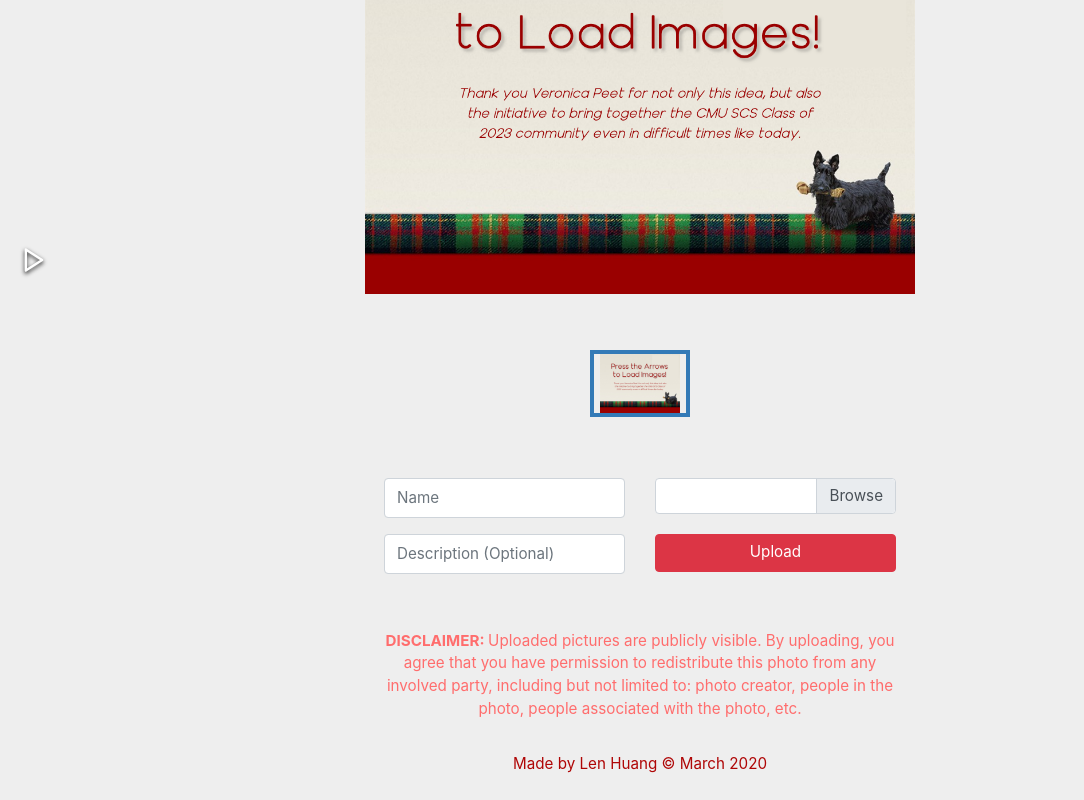
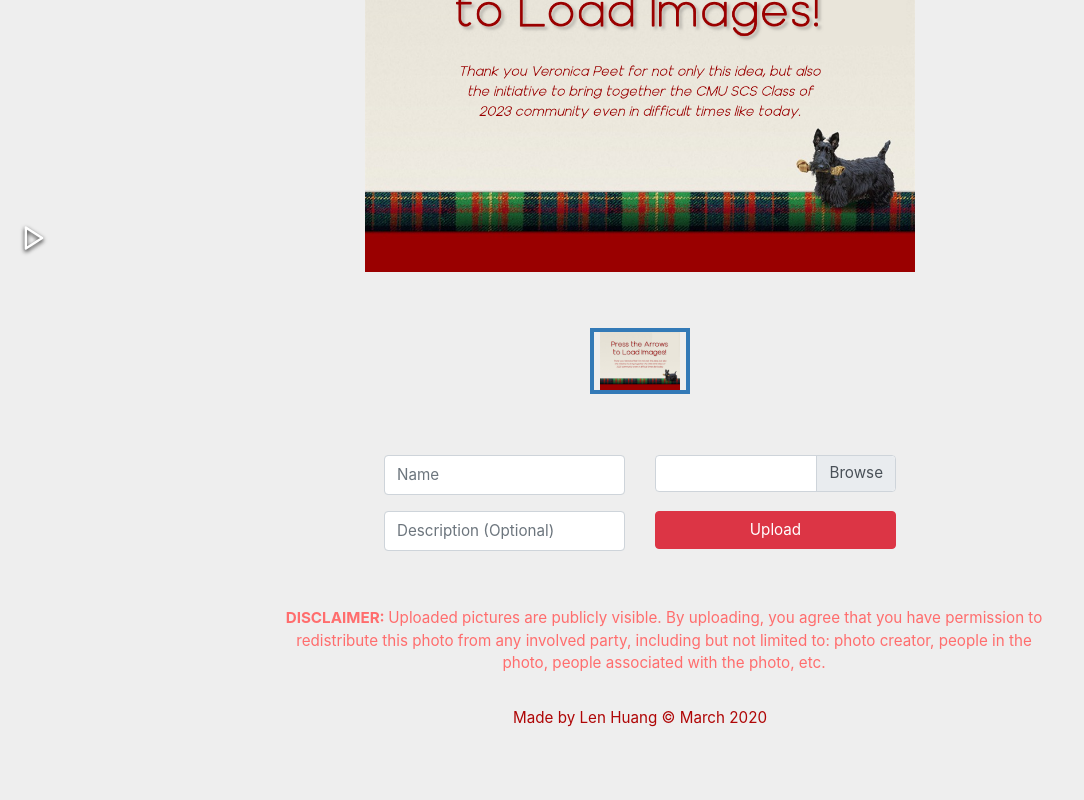
Before and after one commit to lenghuang/cmu-imageshare, a React (Create React App) app in the folder images/: page / in a window 1280 px wide. Shown: the part 358-1158 px from the top of the page, without its empty margins (0-1084 px from the left). After the commit the page ends 1112 px from the top, so only its background shows below. Built offline with nearby package versions, Linux system fonts and the light colour scheme; no server answers; the database is empty.

Commit message:
Style fixes

```diff
--- a/images/src/App.css
+++ b/images/src/App.css
@@ -30,8 +30,8 @@
   font-size: max(1.12vw, 1.9vh);
   padding: 3vh;
   bottom: 0;
-  left: 0;
-  width: 100%;
+  width: 60vw;
+  margin: 0 auto;
 }
 .intro {
   position: relative;
@@ -41,7 +41,7 @@
   bottom: 0;
   left: 0;
   margin: 0 auto;
-  width: 40vw;
+  width: 60vw;
 }
 a {
   color: rgb(175, 6, 6);
--- a/images/src/App.js
+++ b/images/src/App.js
@@ -25,15 +25,7 @@
       <SlideShow />
       <ImageUpload />
       <div className="footer">
-        <div
-          style={{
-            margin: "0 auto",
-            width: "40vw",
-            color: "rgb(255, 109, 109)",
-            position: "relative",
-            paddingBottom: "4vh"
-          }}
-        >
+        <div className="intro">
           {" "}
           <b>DISCLAIMER: </b> Uploaded pictures are publicly visible. By
           uploading, you agree that you have permission to redistribute this
```
